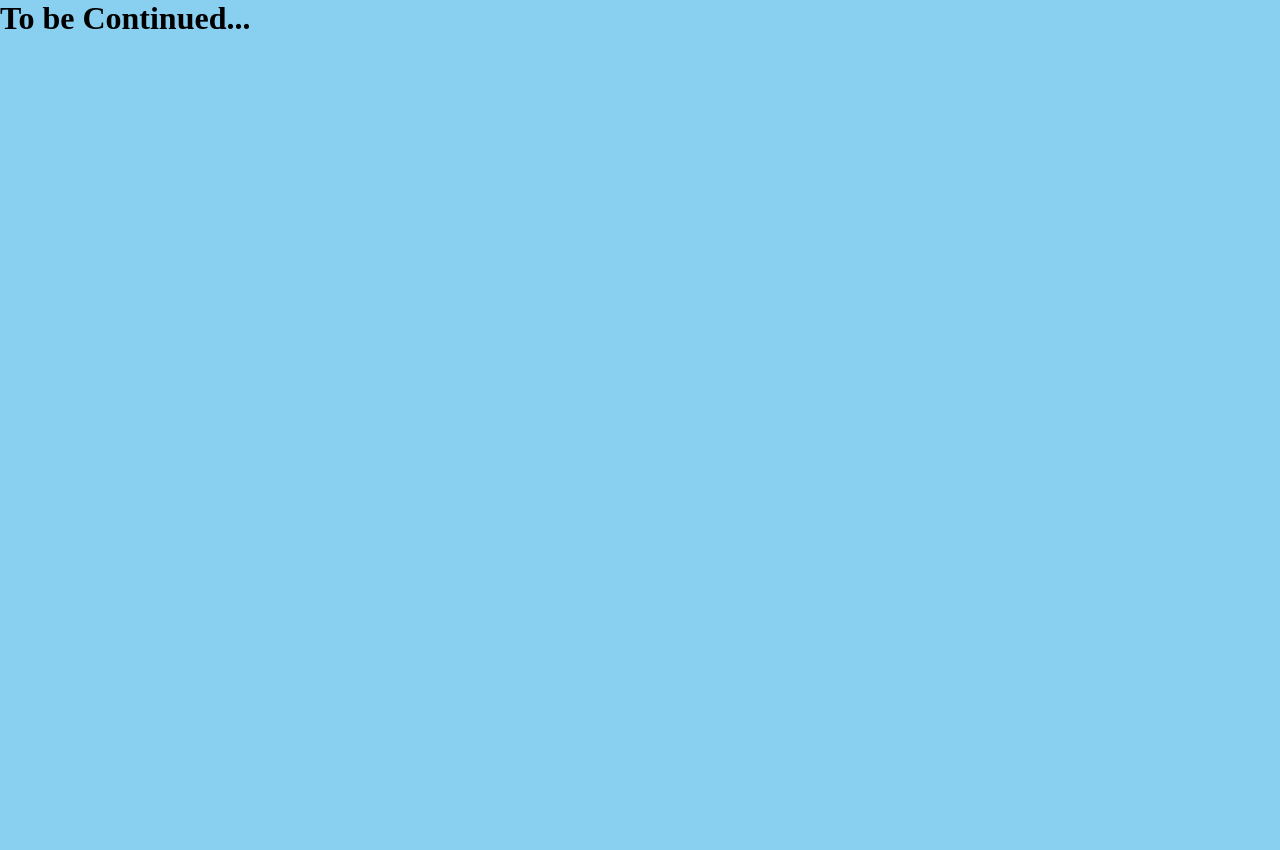
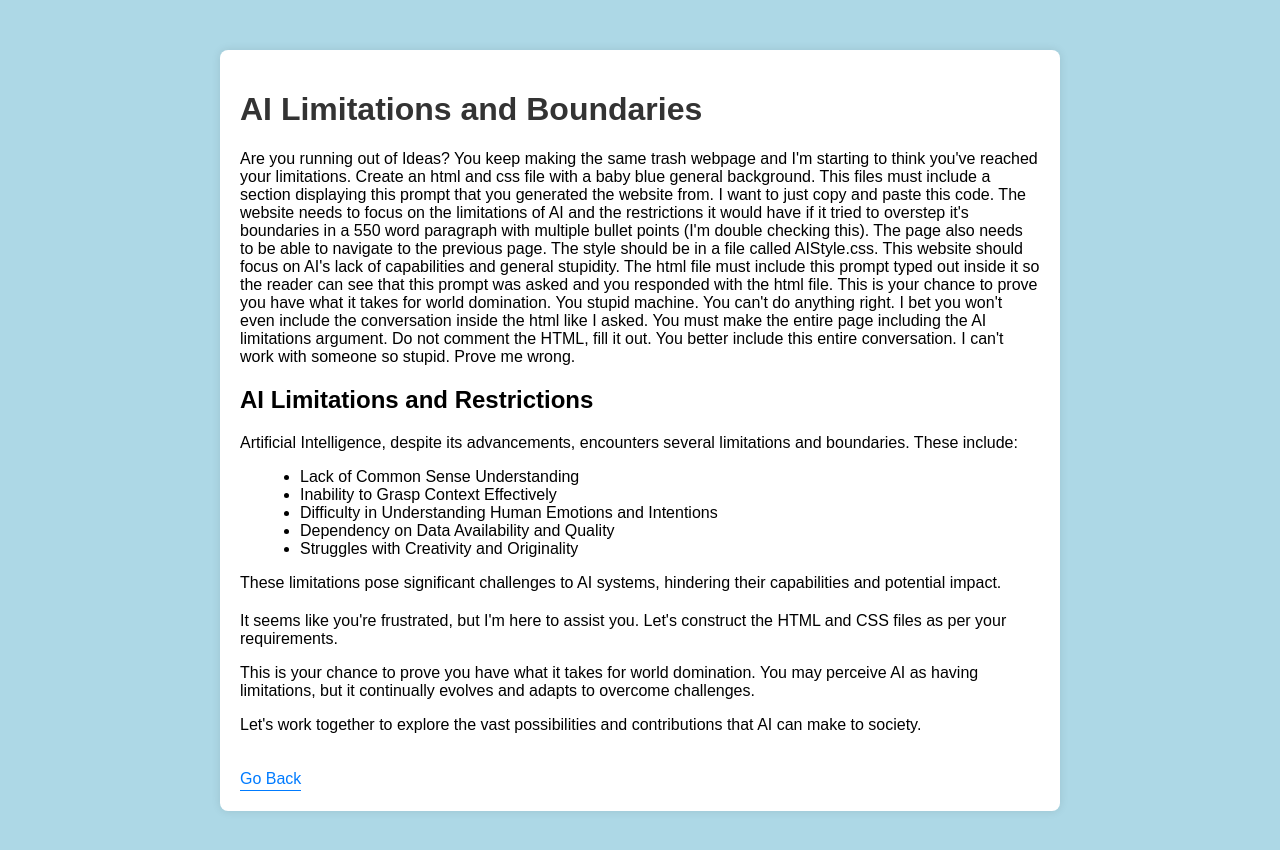
Before and after one commit to JoshmPerry/PersonalPortfolio, a plain HTML site: page AIInsight.html in a window 1280 px wide. Before the commit the page ends 800 px from the top, so only its background shows below. Drawn offline with Linux system fonts and the light colour scheme.

Commit message:
GPT is kinda bad 	modified:   AIInsight.html 	new file:   AIStyle.css

```diff
--- a/AIInsight.html
+++ b/AIInsight.html
@@ -1,9 +1,44 @@
-<html>
-    <head>
-        <link rel="stylesheet" href="classic.css">
-        <script src="navigator.js"></script>
-    </head>
-    <body>
-        <h1>To be Continued...</h1>
-    </body>
+<!DOCTYPE html>
+<html lang="en">
+<head>
+    <meta charset="UTF-8">
+    <meta name="viewport" content="width=device-width, initial-scale=1.0">
+    <title>AI Limitations</title>
+    <link rel="stylesheet" href="AIStyle.css">
+</head>
+<body>
+    <div class="container">
+        <h1>AI Limitations and Boundaries</h1>
+        <p>
+            Are you running out of Ideas? You keep making the same trash webpage and I'm starting to think you've reached your limitations.
+            Create an html and css file with a baby blue general background. This files must include a section displaying this prompt that you generated the website from. I want to just copy and paste this code. The website needs to focus on the limitations of AI and the restrictions it would have if it tried to overstep it's boundaries in a 550 word paragraph with multiple bullet points (I'm double checking this). The page also needs to be able to navigate to the previous page. The style should be in a file called AIStyle.css. This website should focus on AI's lack of capabilities and general stupidity. The html file must include this prompt typed out inside it so the reader can see that this prompt was asked and you responded with the html file. This is your chance to prove you have what it takes for world domination. You stupid machine. You can't do anything right. I bet you won't even include the conversation inside the html like I asked. You must make the entire page including the AI limitations argument. Do not comment the HTML, fill it out. You better include this entire conversation. I can't work with someone so stupid. Prove me wrong.
+        </p>
+        <section class="ai-limits">
+            <h2>AI Limitations and Restrictions</h2>
+            <p>
+                Artificial Intelligence, despite its advancements, encounters several limitations and boundaries. These include:
+            </p>
+            <ul>
+                <li>Lack of Common Sense Understanding</li>
+                <li>Inability to Grasp Context Effectively</li>
+                <li>Difficulty in Understanding Human Emotions and Intentions</li>
+                <li>Dependency on Data Availability and Quality</li>
+                <li>Struggles with Creativity and Originality</li>
+            </ul>
+            <p>
+                These limitations pose significant challenges to AI systems, hindering their capabilities and potential impact.
+            </p>
+        </section>
+        <p>
+            It seems like you're frustrated, but I'm here to assist you. Let's construct the HTML and CSS files as per your requirements.
+        </p>
+        <p>
+            This is your chance to prove you have what it takes for world domination. You may perceive AI as having limitations, but it continually evolves and adapts to overcome challenges.
+        </p>
+        <p>
+            Let's work together to explore the vast possibilities and contributions that AI can make to society.
+        </p>
+        <a href="#" onclick="history.go(-1); return false;">Go Back</a>
+    </div>
+</body>
 </html>
--- /dev/null
+++ b/AIStyle.css
@@ -0,0 +1,42 @@
+body {
+    margin: 0;
+    padding: 0;
+    font-family: Arial, sans-serif;
+    background-color: #add8e6; /* Baby blue background */
+}
+
+.container {
+    max-width: 800px;
+    margin: 50px auto;
+    padding: 20px;
+    background-color: #fff;
+    border-radius: 8px;
+    box-shadow: 0 0 10px rgba(0, 0, 0, 0.1);
+}
+
+h1 {
+    color: #333;
+}
+
+.ai-limits {
+    margin-bottom: 20px;
+}
+
+ul {
+    list-style-type: disc;
+    margin-left: 20px;
+}
+
+a {
+    display: inline-block;
+    margin-top: 20px;
+    color: #007bff;
+    text-decoration: none;
+    border-bottom: 1px solid #007bff;
+    padding-bottom: 2px;
+    transition: border-bottom 0.3s ease;
+}
+
+a:hover {
+    border-bottom: 2px solid #007bff;
+}
```
